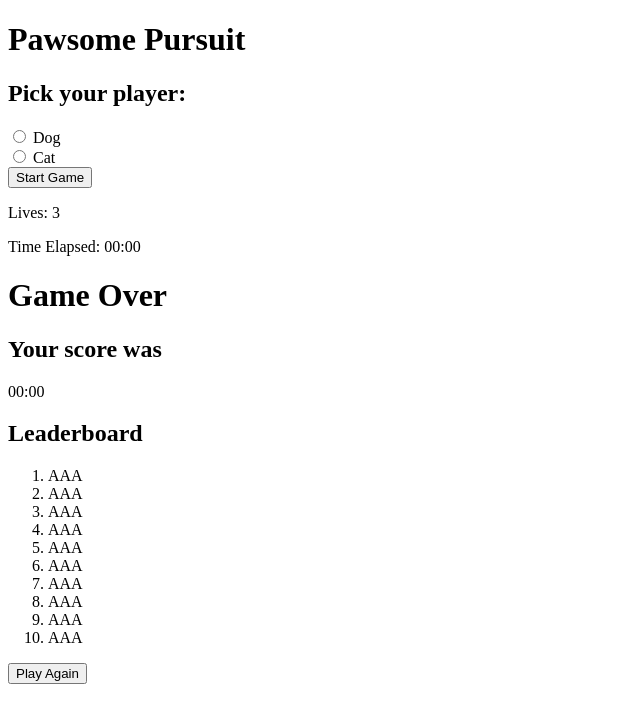
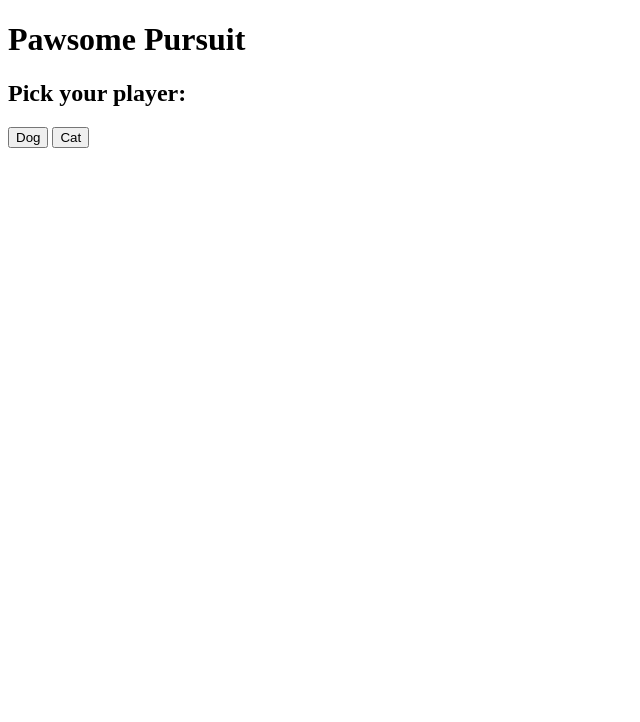
Before and after one commit to ritadomar/pawsome-pursuit, a plain HTML site: page index.html in a window 1280 px wide. Shown: the whole page, without its empty margins (0-640 px from the left). Drawn offline with Linux system fonts and the light colour scheme.

Commit message:
updated index.html, hid elements with css

```diff
--- a/index.html
+++ b/index.html
@@ -9,36 +9,16 @@
   <body>
     <main>
       <!-- INTRO SCREEN -->
-      <!-- TBD: does user choose player here or after start? -->
       <div id="start-screen">
         <h1 class="title">Pawsome Pursuit</h1>
         <h2 class="subtitle">Pick your player:</h2>
-        <form>
-          <input
-            type="radio"
-            id="dog-selected"
-            name="player-selection"
-            value="dog"
-          />
-          <label for="dog-selected">Dog</label><br />
-          <input
-            type="radio"
-            id="car-selected"
-            name="player-selection"
-            value="cat"
-          />
-          <label for="car-selected">Cat</label><br />
-          <!-- idea: "Pets go!" -->
-          <button id="start-button">Start Game</button>
-        </form>
+        <button id="dog">Dog</button>
+        <button id="cat">Cat</button>
       </div>
 
       <!-- GAME CONTAINER -->
-      <!-- to-do: add lives and time (Reference chronometer) -->
-      <!-- TBD: do we also have score or longest time? -->
       <div id="game-container">
         <!-- Score -->
-        <!-- TBD: Score behavior. 3 hearts? If so, array of lives? -->
         <div id="score">
           <p>Lives: <span id="lives">3</span></p>
           <p>Time Elapsed: <span id="time">00:00</span></p>
@@ -49,25 +29,11 @@
       </div>
 
       <!-- END SCREEN -->
-      <!-- will show scoreboard & restart button?-->
-      <!-- TBD: we also want users' name? -->
       <div id="end-screen">
         <h1 class="title">Game Over</h1>
-        <h2 class="subtitle">Your score was</h2>
+        <h2 class="subtitle">Your time was</h2>
         <p id="final-score">00:00</p>
-        <h2 class="subtitle">Leaderboard</h2>
-        <ol id="leaderboard">
-          <li>AAA</li>
-          <li>AAA</li>
-          <li>AAA</li>
-          <li>AAA</li>
-          <li>AAA</li>
-          <li>AAA</li>
-          <li>AAA</li>
-          <li>AAA</li>
-          <li>AAA</li>
-          <li>AAA</li>
-        </ol>
+
         <button id="restart-button">Play Again</button>
       </div>
     </main>
--- a/styles/styles.css
+++ b/styles/styles.css
@@ -0,0 +1,10 @@
+/* INTRO SCREEN */
+/* GAME CONTAINER */
+#game-container {
+  display: none;
+}
+
+/* END SCREEN */
+#end-screen {
+  display: none;
+}
```
Also changed, not shown: 1 other file.
